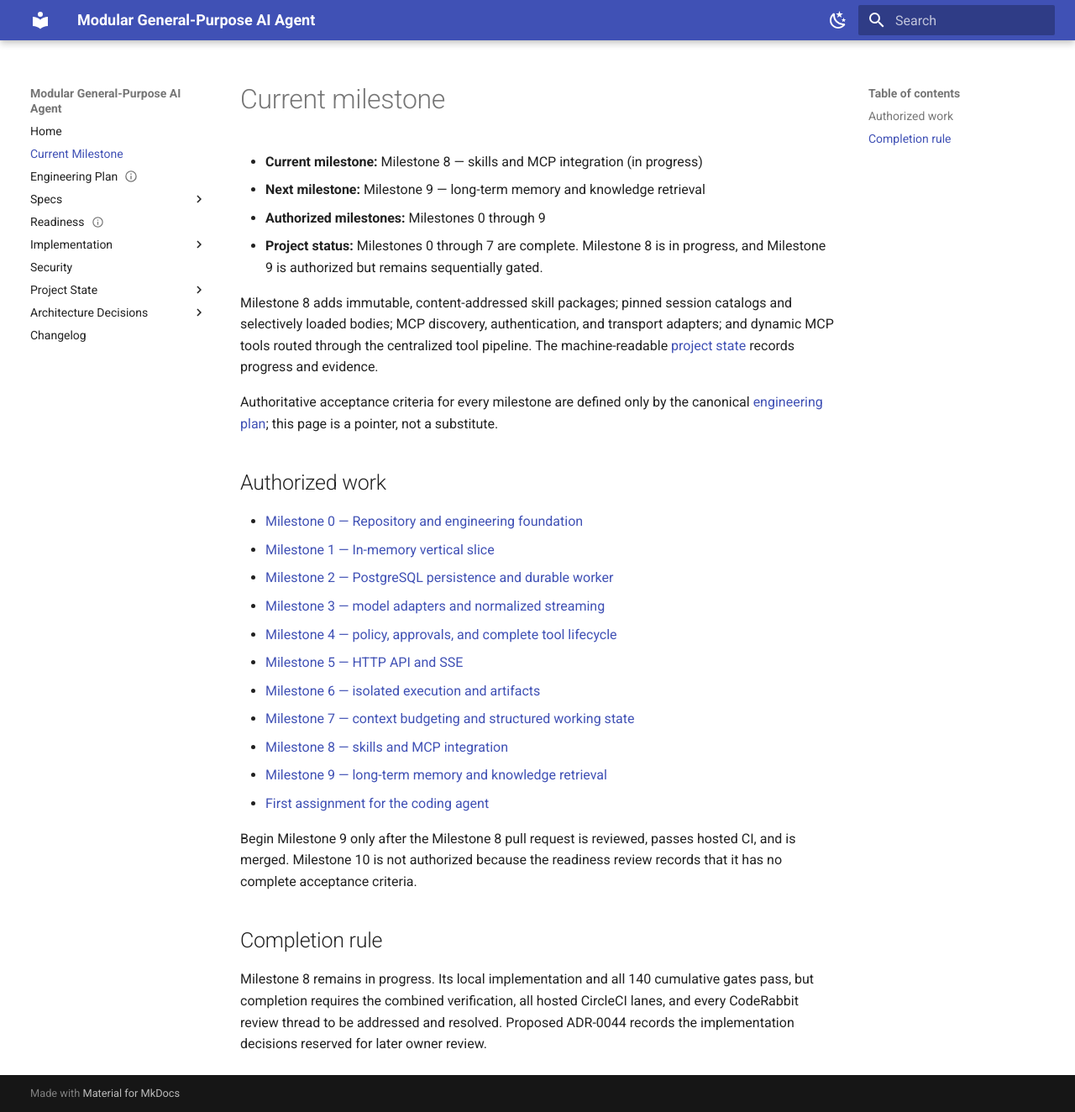
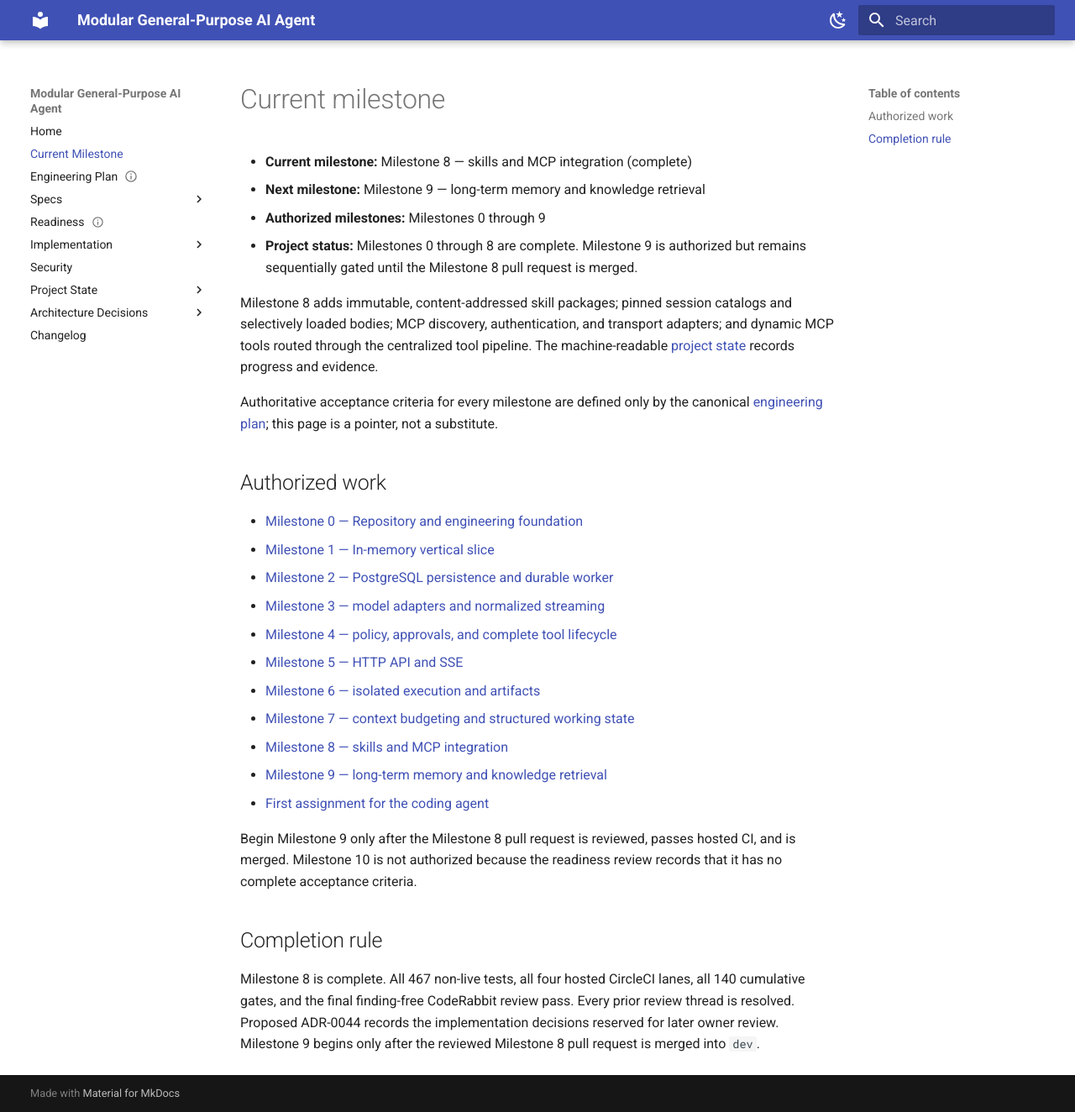
Before and after one commit to avitus/veetbot, an MkDocs documentation site: the page built from docs/plan/current-milestone.md, in a window 1280 px wide and 1324 px high. Shown: the whole window at 84% size. Built offline with MkDocs 1.6.1 and Material for MkDocs 9.7.7, drawn with Linux system fonts in a browser that asks for light colours.

Commit message:
docs: record milestone 8 completion

```diff
--- a/docs/plan/current-milestone.md
+++ b/docs/plan/current-milestone.md
@@ -4,11 +4,12 @@ title: Current Milestone
 
 # Current milestone
 
-- **Current milestone:** Milestone 8 — skills and MCP integration (in progress)
+- **Current milestone:** Milestone 8 — skills and MCP integration (complete)
 - **Next milestone:** Milestone 9 — long-term memory and knowledge retrieval
 - **Authorized milestones:** Milestones 0 through 9
-- **Project status:** Milestones 0 through 7 are complete. Milestone 8 is in
-  progress, and Milestone 9 is authorized but remains sequentially gated.
+- **Project status:** Milestones 0 through 8 are complete. Milestone 9 is
+  authorized but remains sequentially gated until the Milestone 8 pull request
+  is merged.
 
 Milestone 8 adds immutable, content-addressed skill packages; pinned session
 catalogs and selectively loaded bodies; MCP discovery, authentication, and
@@ -41,8 +42,8 @@ review records that it has no complete acceptance criteria.
 
 ## Completion rule
 
-Milestone 8 remains in progress. Its local implementation and all 140 cumulative
-gates pass, but completion requires the combined verification, all hosted
-CircleCI lanes, and every CodeRabbit review thread to be addressed and resolved.
-Proposed ADR-0044 records the implementation decisions reserved for later owner
-review.
+Milestone 8 is complete. All 467 non-live tests, all four hosted CircleCI lanes,
+all 140 cumulative gates, and the final finding-free CodeRabbit review pass.
+Every prior review thread is resolved. Proposed ADR-0044 records the
+implementation decisions reserved for later owner review. Milestone 9 begins
+only after the reviewed Milestone 8 pull request is merged into `dev`.
```
Also changed, not shown: docs/changelog.md (+8 -5 lines), docs/status/project-state.yaml (+24 -14 lines).
